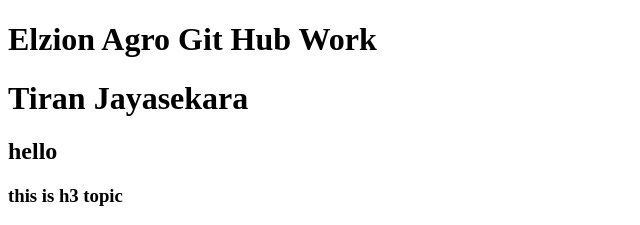
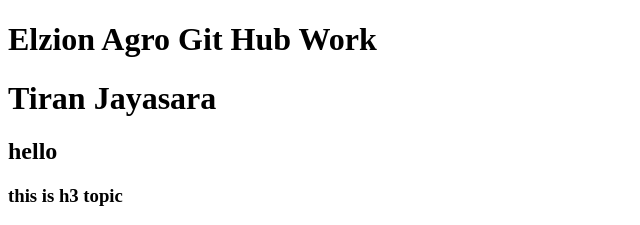
Before and after one commit to Tiran-Jayasekara/InternKnoledgeTransfer, a plain HTML site: page index.html in a window 1280 px wide. Shown: the top 225 px of the page, 0-640 px from the left. Drawn offline with Linux system fonts and the light colour scheme.

Commit message:
Update index.html
sa

```diff
--- a/index.html
+++ b/index.html
@@ -8,7 +8,7 @@
 </head>
 <body>
     <h1>Elzion Agro Git Hub Work</h1>
-    <h1>Tiran Jayasekara</h1>
+    <h1>Tiran Jayasara</h1>
     <h2>hello</h2>
     <h3>this is h3 topic</h3>
     <h4>this is h4 topic</h4>
```
